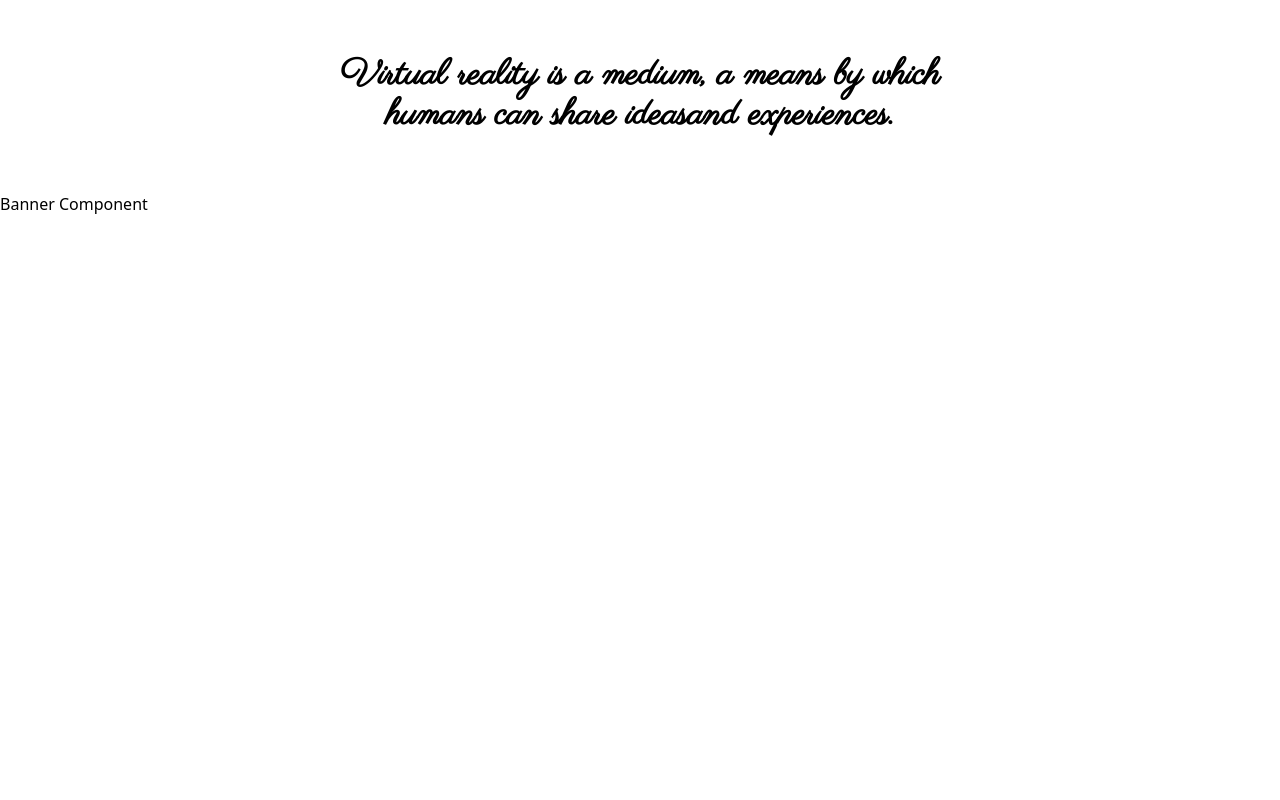
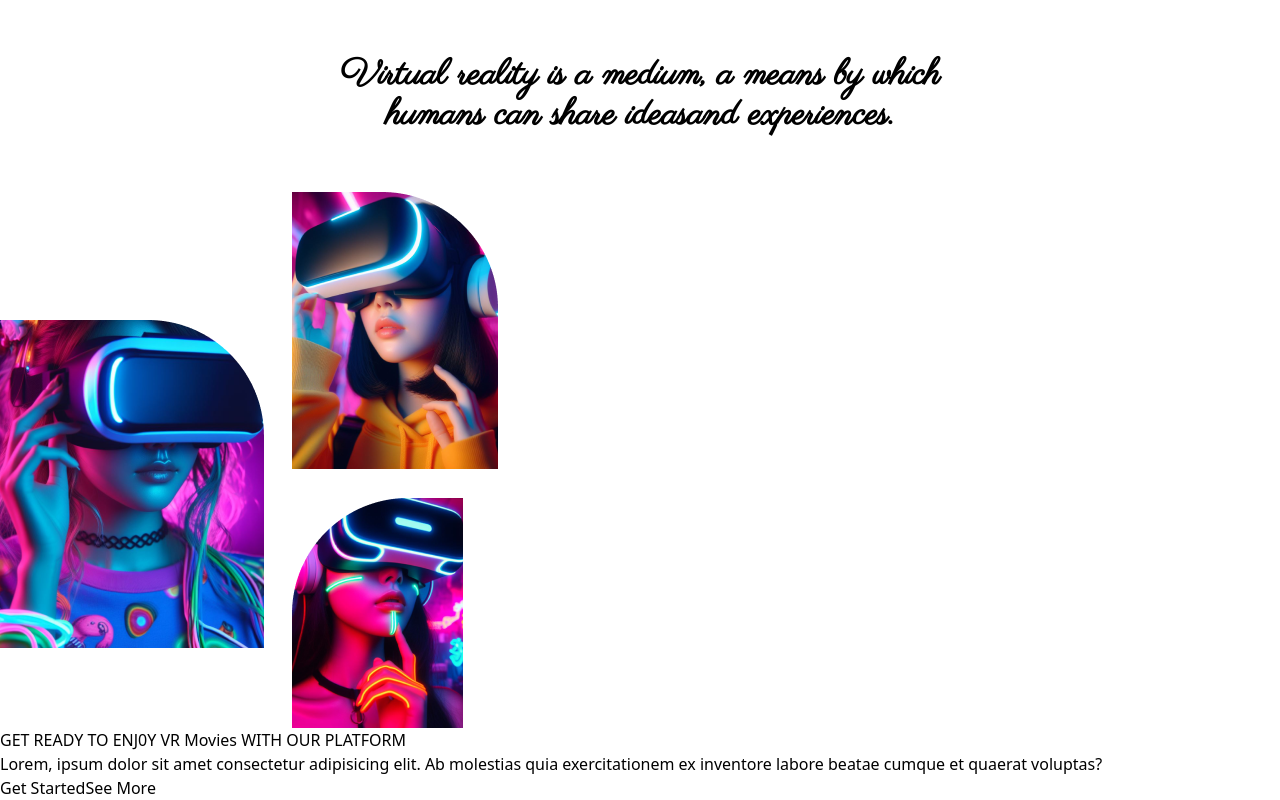
Before and after one commit to wacho91/vr-wrld, a React (Vite) app: page / in a window 1280 px wide. Shown: the part 764-1564 px from the top of the page. Before the commit the page ends 980 px from the top, so only its background shows below. Built offline with nearby package versions, Linux system fonts and the light colour scheme.

Commit message:
Banner Arquitecture

```diff
--- a/src/components/Banner/Banner.jsx
+++ b/src/components/Banner/Banner.jsx
@@ -1,8 +1,44 @@
+
+import BannerPng from "../../assets/banner1.png";
 
 const Banner = () => {
   return (
     <div>
-        Banner Component
+        <div>
+            <div>
+                {/* image section */}
+                <div>
+                    <img src={BannerPng} alt="" />
+                </div>
+                {/* text content section */}
+                <div>
+                    <div>
+                        <h1>
+                            GET READY TO ENJ0Y VR{" "}
+                            <span>
+                                Movies WITH OUR PLATFORM
+                            </span>
+                        </h1>
+                        <p>
+                            Lorem, ipsum dolor sit amet consectetur adipisicing elit. Ab
+                            molestias quia exercitationem ex inventore labore beatae cumque
+                            et quaerat voluptas?
+                        </p>
+                        <div>
+                            <button>
+                                Get Started
+                            </button>
+                            <button>
+                                {" "}
+                                See More
+                            </button>
+                        </div>
+                    </div>
+                    {/* backgrond color blob */}
+                    <div></div>
+                </div>
+            </div>
+        </div>
     </div>
   )
 }
```
